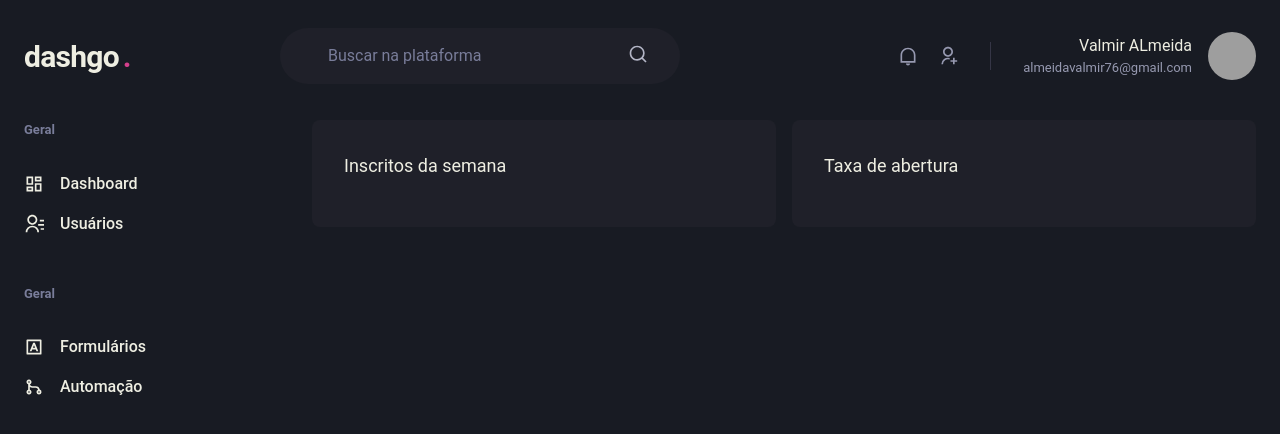
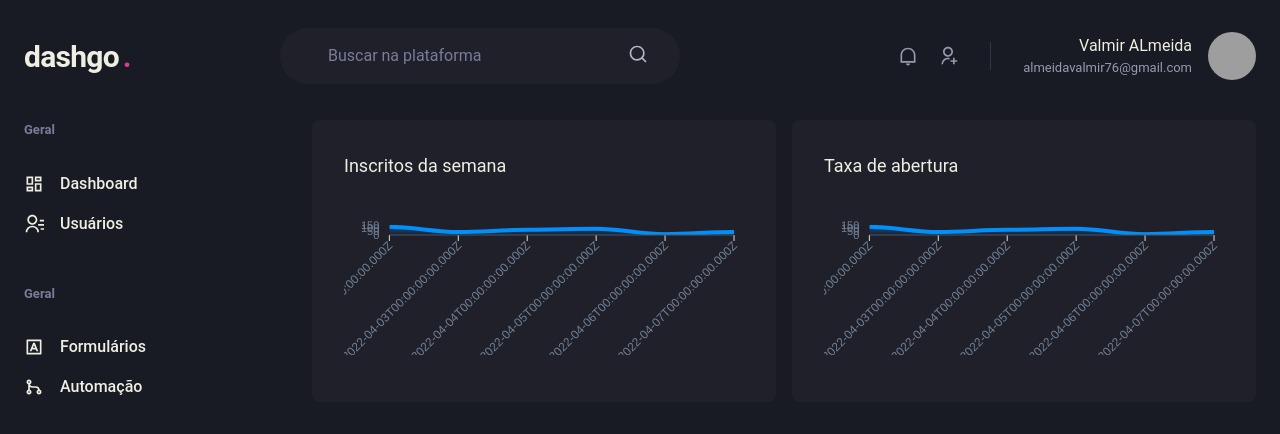
Before and after one commit to valmir1227/React-Chakra-Dashboard, a Next.js app: page /dashboard in a window 1280 px wide. Shown: the top 434 px of the page. Built offline with nearby package versions, Linux system fonts and the light colour scheme; grey boxes are pictures that could not be loaded.

Commit message:
:package: Dashboard update

```diff
--- a/package.json
+++ b/package.json
@@ -12,9 +12,11 @@
     "@chakra-ui/react": "^2.2.4",
     "@emotion/react": "^11.10.0",
     "@emotion/styled": "^11.10.0",
+    "apexcharts": "^3.35.4",
     "framer-motion": "^6.5.1",
     "next": "12.2.3",
     "react": "18.2.0",
+    "react-apexcharts": "^1.4.0",
     "react-dom": "18.2.0",
     "react-icons": "^4.4.0"
   },
--- a/src/pages/dashboard.tsx
+++ b/src/pages/dashboard.tsx
@@ -1,7 +1,56 @@
 import React from "react";
-import { Flex, SimpleGrid, Box, Text } from "@chakra-ui/react";
+import dynamic from "next/dynamic";
+import { Flex, SimpleGrid, Box, Text, theme } from "@chakra-ui/react";
+//import { ApexOptions } from "apexcharts";
+
 import { Header } from "../components/Header/Header";
 import Sidebar from "../components/Sidebar/Sidebar";
+
+const Chart = dynamic(() => import("react-apexcharts"), {
+  ssr: false,
+});
+
+const options = {
+  chart: {
+    toolbar: { show: false },
+    zoom: { enable: false },
+    foreColor: theme.colors.gray["500"],
+  },
+  grid: { show: false },
+  dataLabels: { enabled: false },
+  tooltip: { enabled: false },
+  xaxis: {
+    type: "datatime",
+    axisBorder: {
+      color: theme.colors.gray["600"],
+    },
+    axisTicks: { colors: theme.colors.gray["600"] },
+    categories: [
+      "2022-04-02T00:00:00:00.000Z",
+      "2022-04-03T00:00:00:00.000Z",
+      "2022-04-04T00:00:00:00.000Z",
+      "2022-04-05T00:00:00:00.000Z",
+      "2022-04-06T00:00:00:00.000Z",
+      "2022-04-07T00:00:00:00.000Z",
+    ],
+  },
+  fill: {
+    opacity: 0.3,
+    type: "gradient",
+    gradient: {
+      shade: "dark",
+      opacityFrom: 0.7,
+      opacityTo: 0.3,
+    },
+  },
+};
+
+const series = [
+  {
+    name: "series1",
+    data: [122, 45, 78, 92, 12, 45],
+  },
+];
 
 export default function dashboard() {
   return (
@@ -20,11 +69,18 @@ export default function dashboard() {
             <Text fontSize="lg" mb="4">
               Inscritos da semana
             </Text>
+            <Chart
+              options={options}
+              series={series}
+              type="area"
+              height={160}
+            ></Chart>
           </Box>
           <Box p="8" bg="gray.800" borderRadius={8}>
             <Text fontSize="lg" mb="4">
               Taxa de abertura
             </Text>
+            <Chart options={options} series={series} type="area" height={160} />
           </Box>
         </SimpleGrid>
       </Flex>
```
Also changed, not shown: 1 other file (tests, documents, lock files or other folders).
